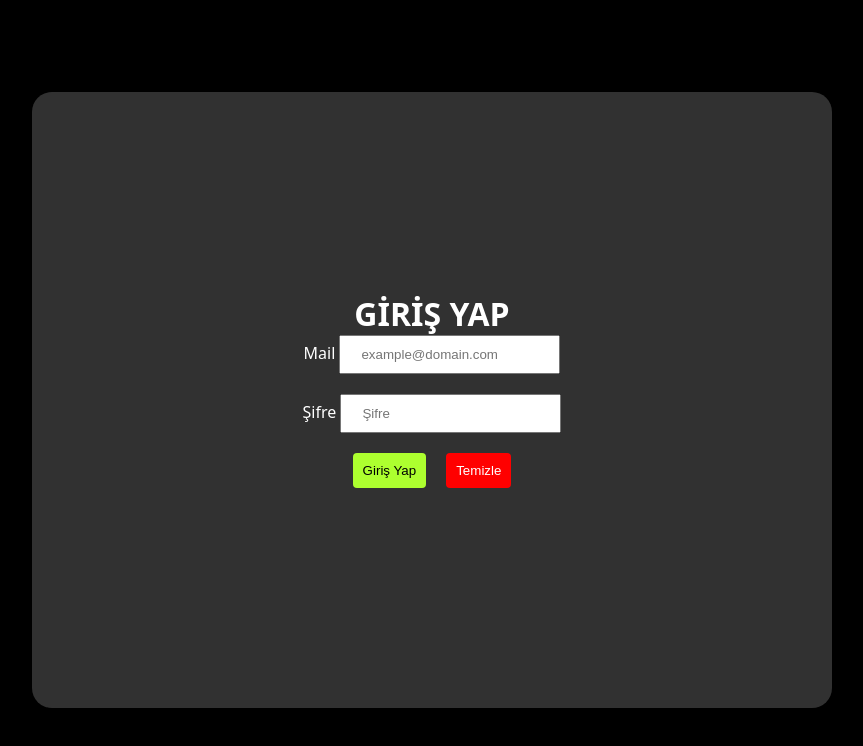
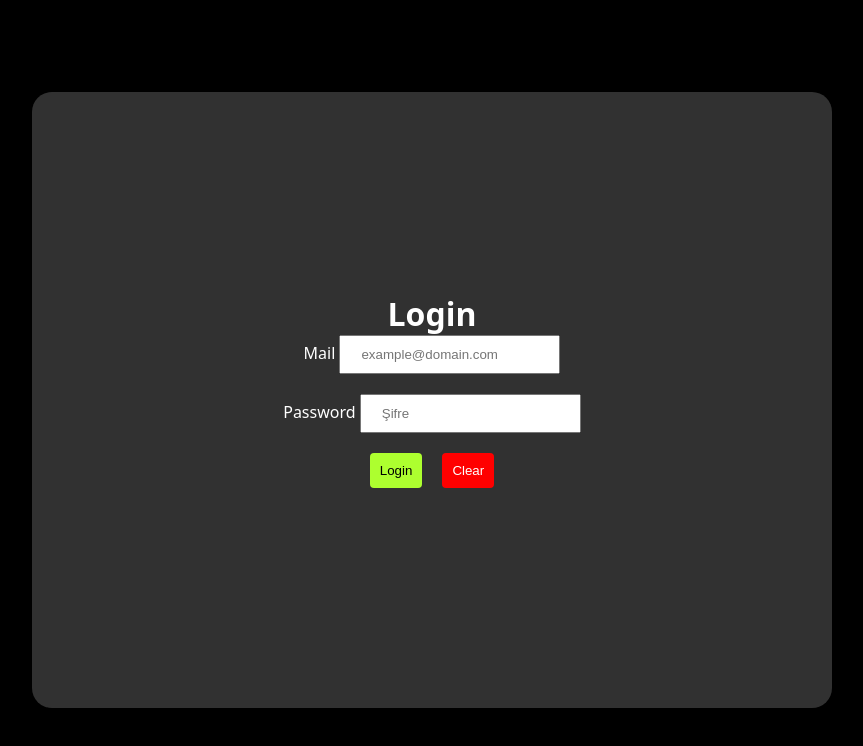
Before and after one commit to xdaxer/xdaxer.github.io, a plain HTML site: page demos/Basic-Login-Page/index.html in a window 1280 px wide. Shown: the whole page, without its empty margins (208-1071 px from the left). Drawn offline with Linux system fonts and the light colour scheme.

Commit message:
Login Page

```diff
--- a/demos/Basic-Login-Page/index.html
+++ b/demos/Basic-Login-Page/index.html
@@ -9,17 +9,17 @@
   <body>
     <form>
       <div class="mail">
-        <h1>GİRİŞ YAP</h1>
+        <h1>Login</h1>
         <label for="mail">Mail</label>
         <input type="text" id="mail" placeholder="example@domain.com" />
       </div>
       <div class="password">
-        <label for="password">Şifre</label>
+        <label for="password">Password</label>
         <input type="password" id="password" placeholder="Şifre" />
       </div>
       <div class="buttons">
-        <button id="btn" type="submit" method="POST">Giriş Yap</button>
-        <button type="reset" id="clear">Temizle</button>
+        <button id="btn" type="submit" method="POST">Login</button>
+        <button type="reset" id="clear">Clear</button>
       </div>
       <div id="output"></div>
     </form>
```
